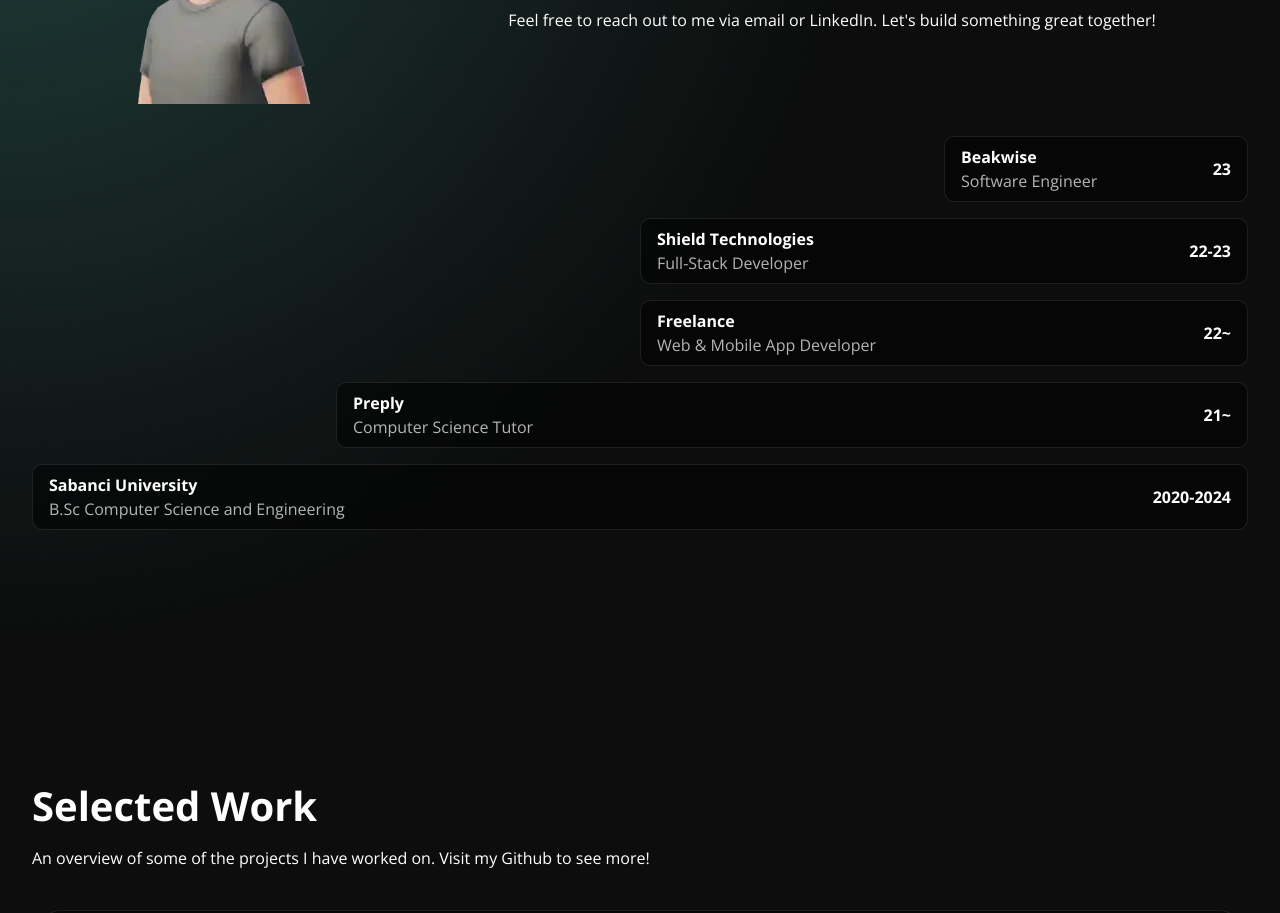
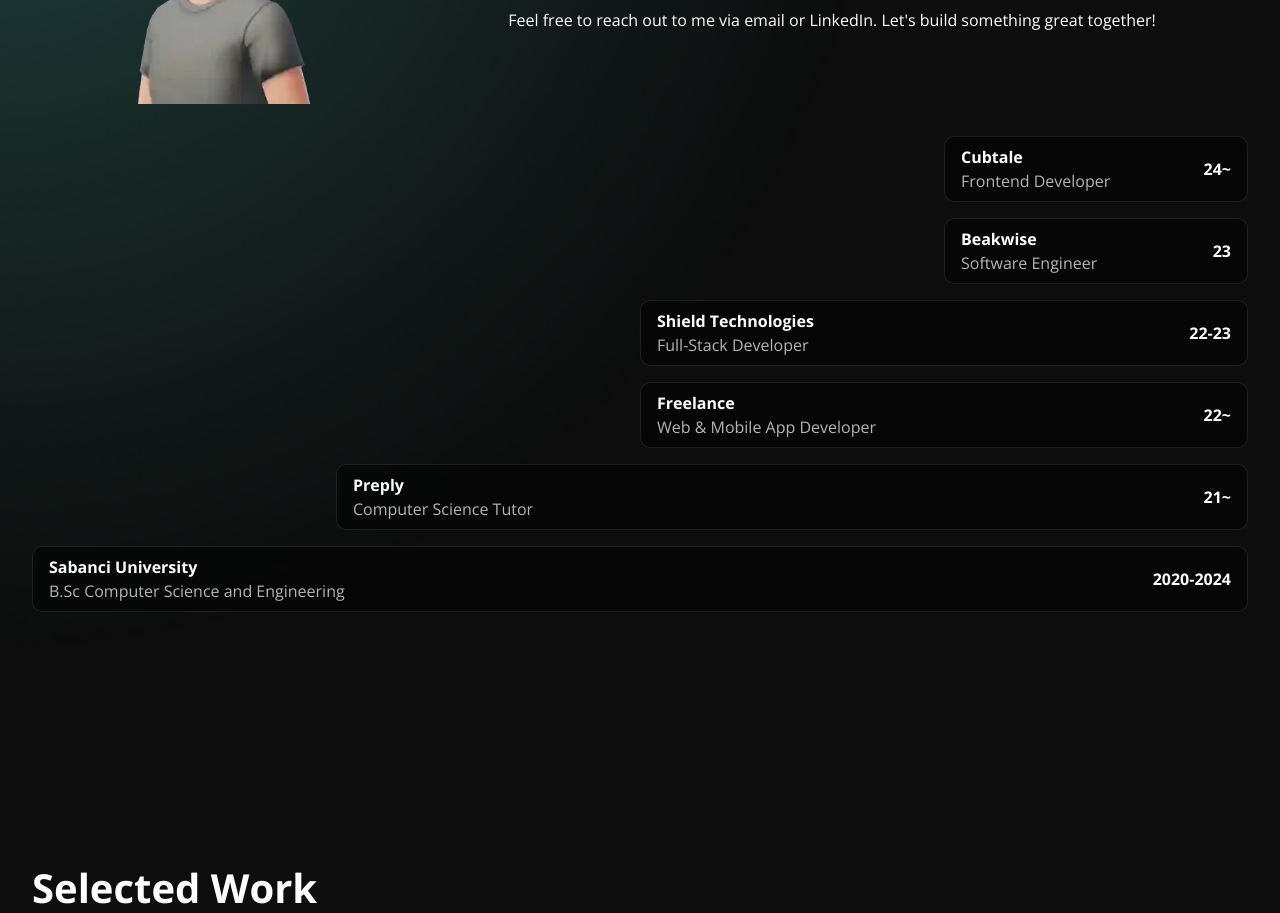
Before and after one commit to safwanyasin/portfolio, a React (Create React App) app: page / in a window 1280 px wide. Shown: the part 1060-1973 px from the top of the page. Built offline with nearby package versions, Linux system fonts and the light colour scheme.

Commit message:
added cubtale as a recent experience

```diff
--- a/src/components/About.jsx
+++ b/src/components/About.jsx
@@ -46,6 +46,20 @@
           </div>
         </div>
         <div className="experience">
+        <div
+            className="exp-item ml-auto w-1/4"
+            data-aos="fade"
+            data-aos-duration="1000"
+            data-aos-delay="500"
+          >
+            <div className="details">
+              <h2>Cubtale</h2>
+              <h6>Frontend Developer</h6>
+            </div>
+            <div className="time">
+              <h2>24~</h2>
+            </div>
+          </div>
           <div
             className="exp-item ml-auto w-1/4"
             data-aos="fade"
--- a/src/data/HomePageData.json
+++ b/src/data/HomePageData.json
@@ -15,20 +15,6 @@
       "miniTitle": [1000, "About Me"],
       "title": "I'm a developer based in Istanbul, Turkey",
       "description": "While pursuing a degree in Computer Science from Sabanci University, I am also working as a freelance application, software and web developer. Since, I am in my last semester, I'm actively searching for job opportunities, both remote and onsite. I am willing to relocate if needed.",
-      "funfacts": [
-        {
-          "title": "Google Review",
-          "number": 280
-        },
-        {
-          "title": "Years Experience",
-          "number": 15
-        },
-        {
-          "title": "Awward Winning",
-          "number": 49
-        }
-      ],
       "btnText": "Get in touch",
       "btnUrl": "contactus"
     },
```
